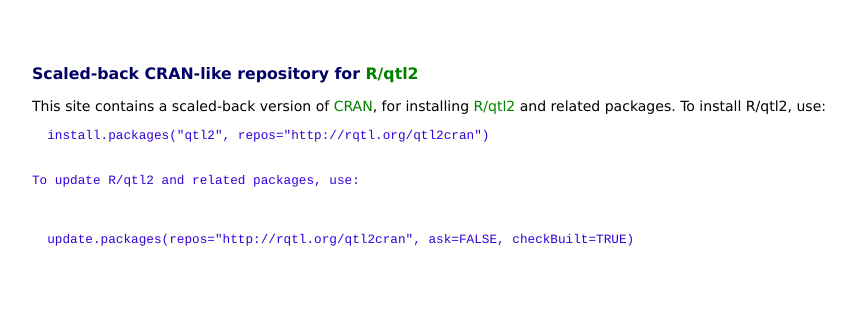
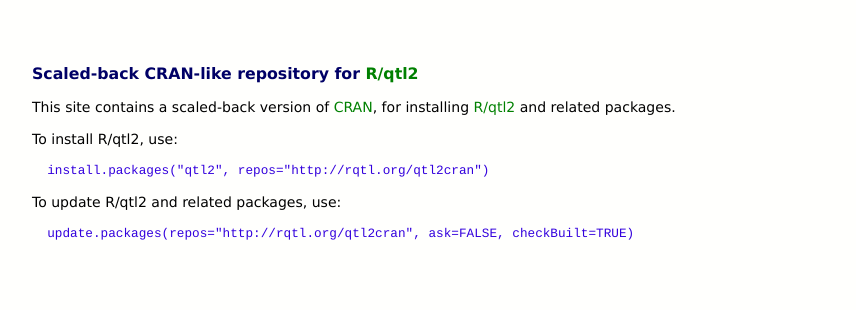
Before and after one commit to rqtl/qtl2cran, a plain HTML site: page index.html in a window 1280 px wide. Shown: the whole page, without its empty margins (32-888 px from the left). Drawn offline with Linux system fonts and the light colour scheme.

Commit message:
Fix some problems in index.html

```diff
--- a/index.html
+++ b/index.html
@@ -15,22 +15,22 @@ complex traits, quantitative trait locus, genetic map, QTL mapping">
 
 <h2 align="center">Scaled-back CRAN-like repository for <a href="https://kbroman.org/qtl2">R/qtl2</a></h2>
 
-This site contains a scaled-back version
+<p>This site contains a scaled-back version
 of <a href="https://cran.r-project.org">CRAN</a>, for installing
 <a href="https://kbroman.org/qtl2">R/qtl2</a> and related packages.
 
-To install R/qtl2, use:
+<p>To install R/qtl2, use:
 
 <pre>
   install.packages("qtl2", repos="http://rqtl.org/qtl2cran")
-</pr>
+</pre>
 
-To update R/qtl2 and related packages, use:
+<p>To update R/qtl2 and related packages, use:
 
 
 <pre>
   update.packages(repos="http://rqtl.org/qtl2cran", ask=FALSE, checkBuilt=TRUE)
-</pr>
+</pre>
 
 </body>
 </html>
```
